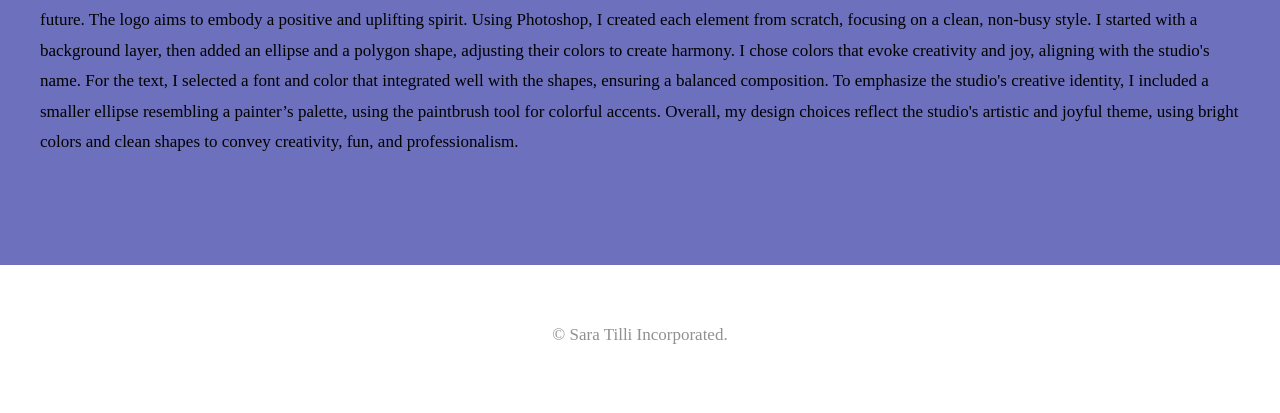
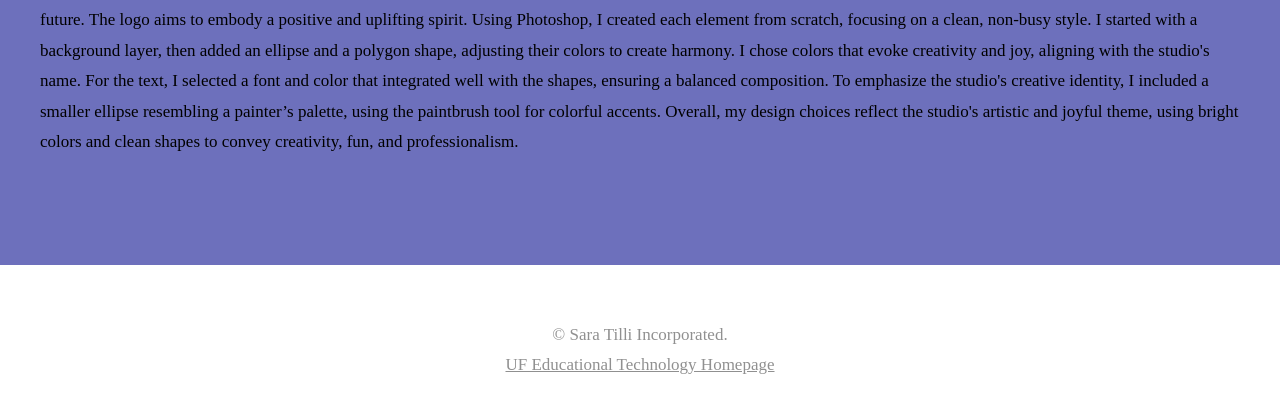
Before and after one commit to stilli1820/eportfolio, a plain HTML site: page image.html in a window 1280 px wide. Shown: the part 1209-1622 px from the top of the page. Drawn offline with Linux system fonts and the light colour scheme.

Commit message:
Update image.html

```diff
--- a/image.html
+++ b/image.html
@@ -138,6 +138,7 @@ To emphasize the studio's creative identity, I included a smaller ellipse resemb
 <div id="footer">
 	<!-- START FOOTER -->
 	<p>© Sara Tilli Incorporated</a>.</p>
+	<p> <a href="https://education.ufl.edu/educational-technology/" target="_blank">UF Educational Technology Homepage</a></p>
     <!-- END FOOTER -->
 </div>
 
```
